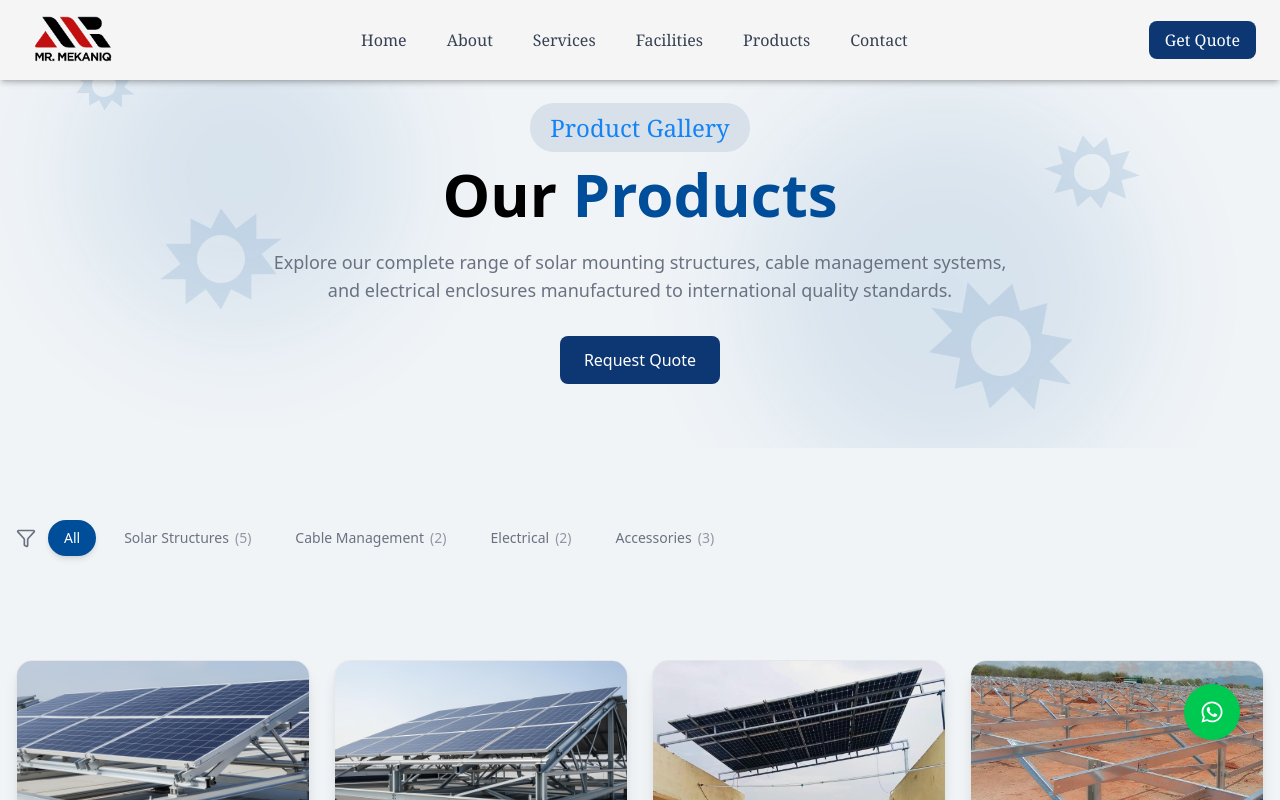
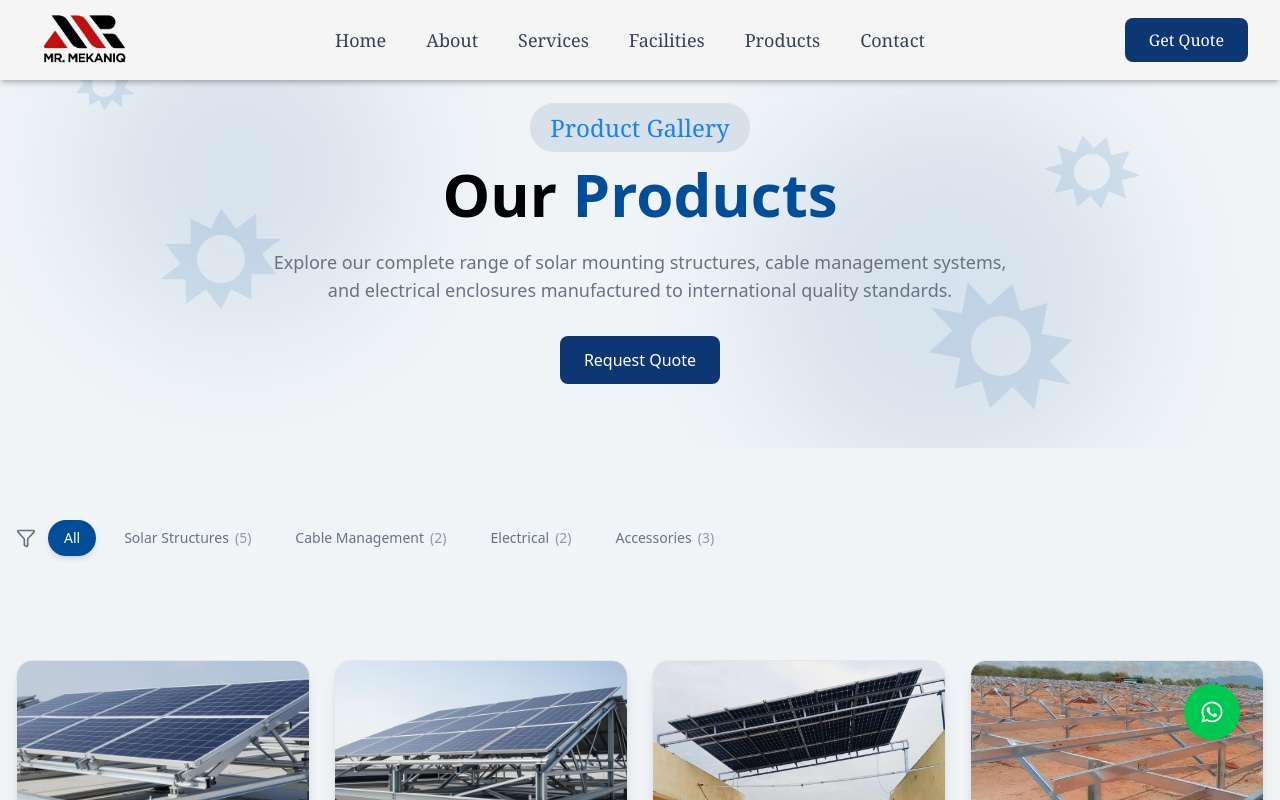
Before and after one commit to abdulbasheeth/azaar-proj, a React (Vite) app: page /products in a window 1280 px wide. Shown: the top 800 px of the page. Built offline with nearby package versions, Linux system fonts and the light colour scheme.

Commit message:
Mobile Nvabra logo chnaged

```diff
--- a/src/components/Layout/Navbar.jsx
+++ b/src/components/Layout/Navbar.jsx
@@ -1,7 +1,6 @@
 import React, { useState } from "react";
 import { Link, useNavigate, useLocation } from "react-router-dom";
 import logo from "../../assets/Meekaniq.png";
-
 import { FaBars, FaTimes } from "react-icons/fa";
 
 const Navbar = () => {
@@ -11,12 +10,18 @@ const Navbar = () => {
 
   const scrollToSection = (id) => {
     if (location.pathname !== "/") {
-      navigate("/", { replace: false });
+      navigate("/");
       setTimeout(() => {
-        document.getElementById(id)?.scrollIntoView({ behavior: "smooth" });
+        const element = document.getElementById(id);
+        if (element) {
+          element.scrollIntoView({ behavior: "smooth" });
+        }
       }, 100);
     } else {
-      document.getElementById(id)?.scrollIntoView({ behavior: "smooth" });
+      const element = document.getElementById(id);
+      if (element) {
+        element.scrollIntoView({ behavior: "smooth" });
+      }
     }
     setIsMenuOpen(false);
   };
@@ -27,51 +32,86 @@ const Navbar = () => {
 
   return (
     <nav className="bg-[#f5f5f5] h-20 font-serif shadow-md fixed w-full z-50">
-      <div className="container mx-auto flex items-center justify-between h-full px-4 lg:px-6">
+      <div className="container mx-auto flex items-center justify-between h-full px-4 lg:px-8">
 
         {/* Left: Logo */}
         <div className="flex-shrink-0">
           <Link to="/">
-            <img src={logo} alt="Logo" className="w-24 h-20 object-contain" />
+            <img
+              src={logo}
+              alt="Meekaniq Logo"
+              className="w-auto h-16 object-contain"
+            />
           </Link>
         </div>
 
         {/* Center: Desktop Menu */}
-        <ul className="hidden lg:flex gap-10 text-gray-700 font-medium text-center items-center mx-auto">
+        <ul className="hidden lg:flex gap-10 text-gray-700 font-medium items-center mx-auto">
           <li>
-            <button onClick={() => scrollToSection("Home")} className="hover:text-[#0D3773] transition-colors">Home</button>
+            <button
+              onClick={() => scrollToSection("Home")}
+              className="hover:text-[#0D3773] transition-colors duration-300 text-lg"
+            >
+              Home
+            </button>
           </li>
           <li>
-            <button onClick={() => scrollToSection("About")} className="hover:text-[#0D3773] transition-colors">About</button>
+            <button
+              onClick={() => scrollToSection("About")}
+              className="hover:text-[#0D3773] transition-colors duration-300 text-lg"
+            >
+              About
+            </button>
           </li>
           <li>
-            <button onClick={() => scrollToSection("Services")} className="hover:text-[#0D3773] transition-colors">Services</button>
+            <button
+              onClick={() => scrollToSection("Services")}
+              className="hover:text-[#0D3773] transition-colors duration-300 text-lg"
+            >
+              Services
+            </button>
           </li>
           <li>
-            <button onClick={() => scrollToSection("Facilities")} className="hover:text-[#0D3773] transition-colors">Facilities</button>
+            <button
+              onClick={() => scrollToSection("Facilities")}
+              className="hover:text-[#0D3773] transition-colors duration-300 text-lg"
+            >
+              Facilities
+            </button>
           </li>
           <li>
-            <Link to="/products" className="hover:text-[#0D3773] transition-colors">Products</Link>
+            <Link
+              to="/products"
+              className="hover:text-[#0D3773] transition-colors duration-300 text-lg"
+            >
+              Products
+            </Link>
           </li>
           <li>
-            <button onClick={() => scrollToSection("Contact")} className="hover:text-[#0D3773] transition-colors">Contact</button>
+            <button
+              onClick={() => scrollToSection("Contact")}
+              className="hover:text-[#0D3773] transition-colors duration-300 text-lg"
+            >
+              Contact
+            </button>
           </li>
         </ul>
 
         {/* Right: Desktop Get Quote Button */}
         <div className="hidden lg:block">
-          <button onClick={() => scrollToSection("Contact")}>
-            <span className="bg-[#0D3773] text-white px-4 py-2 rounded-lg hover:bg-[#09295a] transition-colors duration-300">
-              Get Quote
-            </span>
+          <button
+            onClick={() => scrollToSection("Contact")}
+            className="bg-[#0D3773] text-white px-6 py-2.5 rounded-lg hover:bg-[#09295a] transition-all duration-300 hover:shadow-lg"
+          >
+            Get Quote
           </button>
         </div>
 
         {/* Mobile Menu Button */}
         <button
-          className="lg:hidden text-gray-700 text-2xl"
+          className="lg:hidden text-gray-700 text-2xl p-2 hover:bg-gray-100 rounded-lg transition-colors"
           onClick={() => setIsMenuOpen(!isMenuOpen)}
-          aria-label="Toggle menu"
+          aria-label={isMenuOpen ? "Close menu" : "Open menu"}
         >
           {isMenuOpen ? <FaTimes /> : <FaBars />}
         </button>
@@ -79,115 +119,116 @@ const Navbar = () => {
         {/* Mobile Menu Overlay */}
         <div
           className={`lg:hidden fixed inset-0 transition-all duration-300 ease-in-out ${
-            isMenuOpen ? "visible" : "invisible"
+            isMenuOpen ? "visible bg-black/30" : "invisible"
           }`}
           style={{ zIndex: 60 }}
           onClick={() => setIsMenuOpen(false)}
         >
-          {/* Mobile Menu Panel - Dark Theme for Better Contrast */}
+          {/* Mobile Menu Panel */}
           <div
-            className={`absolute top-0 rounded-2xl right-0 h-full w-64 transform transition-transform duration-300 ease-in-out ${
+            className={`absolute top-0 right-0 h-full w-80 sm:w-96 transform transition-transform duration-300 ease-in-out ${
               isMenuOpen ? "translate-x-0" : "translate-x-full"
             }`}
             onClick={(e) => e.stopPropagation()}
             style={{
-              background: "rgba(15, 25, 45, 0.95)", // Dark blue background
-              backdropFilter: "blur(12px) saturate(180%)",
-              WebkitBackdropFilter: "blur(12px) saturate(180%)",
-              borderLeft: "1px solid rgba(255, 255, 255, 0.15)",
-              boxShadow: "0 8px 32px rgba(0, 0, 0, 0.3)",
+              background: "linear-gradient(135deg, rgba(13, 55, 115, 0.98) 0%, rgba(9, 41, 90, 0.98) 100%)",
+              backdropFilter: "blur(10px)",
+              WebkitBackdropFilter: "blur(10px)",
+              boxShadow: "-4px 0 20px rgba(0, 0, 0, 0.3)",
             }}
           >
             {/* Mobile Menu Header */}
-            <div className="flex justify-between items-center p-4 pb-4 border-b border-white/10">
-              <Link to="/" onClick={() => setIsMenuOpen(false)}>
-                <img src={logo} alt="Logo" className="w-25 h-25 object-contain" />
+            <div className="flex justify-between items-center p-6 border-b border-white/20">
+              <Link
+                to="/"
+                onClick={() => setIsMenuOpen(false)}
+                className="bg-white p-3 rounded-xl shadow-lg hover:shadow-xl transition-shadow duration-300"
+              >
+                <img
+                  src={logo}
+                  alt="Meekaniq Logo"
+                  className="w-auto h-12 object-contain"
+                />
               </Link>
               <button
                 onClick={() => setIsMenuOpen(false)}
-                className="text-white text-2xl hover:text-[#4dabf7] transition-colors bg-white/10 p-2 rounded-full hover:bg-white/20"
+                className="text-white text-2xl hover:text-[#4dabf7] transition-colors bg-white/10 p-3 rounded-full hover:bg-white/20"
                 aria-label="Close menu"
               >
                 <FaTimes />
               </button>
             </div>
 
-            {/* Mobile Menu Items - White Text for Better Contrast */}
-            <ul className="flex flex-col p-6 space-y-2 ">
+            {/* Mobile Menu Items */}
+            <ul className="flex flex-col p-6 space-y-1">
               <li>
                 <button
                   onClick={() => scrollToSection("Home")}
-                  className="w-full text-left text-white hover:text-[#4dabf7] transition-all py-3 px-4 font-medium hover:bg-white/10 rounded-lg active:bg-white/15"
+                  className="w-full text-left text-white hover:text-[#4dabf7] transition-all py-4 px-6 text-lg font-medium hover:bg-white/10 rounded-xl active:bg-white/15 flex items-center"
                 >
-                  Home
+                  <span className="mr-3">🏠</span> Home
                 </button>
               </li>
               <li>
                 <button
                   onClick={() => scrollToSection("About")}
-                  className="w-full text-left text-white hover:text-[#4dabf7] transition-all py-3 px-4 font-medium hover:bg-white/10 rounded-lg active:bg-white/15"
+                  className="w-full text-left text-white hover:text-[#4dabf7] transition-all py-4 px-6 text-lg font-medium hover:bg-white/10 rounded-xl active:bg-white/15 flex items-center"
                 >
-                  About
+                  <span className="mr-3">ℹ️</span> About
                 </button>
               </li>
               <li>
                 <button
                   onClick={() => scrollToSection("Services")}
-                  className="w-full text-left text-white hover:text-[#4dabf7] transition-all py-3 px-4 font-medium hover:bg-white/10 rounded-lg active:bg-white/15"
+                  className="w-full text-left text-white hover:text-[#4dabf7] transition-all py-4 px-6 text-lg font-medium hover:bg-white/10 rounded-xl active:bg-white/15 flex items-center"
                 >
-                  Services
+                  <span className="mr-3">🛠️</span> Services
                 </button>
               </li>
               <li>
                 <button
                   onClick={() => scrollToSection("Facilities")}
-                  className="w-full text-left text-white hover:text-[#4dabf7] transition-all py-3 px-4 font-medium hover:bg-white/10 rounded-lg active:bg-white/15"
+                  className="w-full text-left text-white hover:text-[#4dabf7] transition-all py-4 px-6 text-lg font-medium hover:bg-white/10 rounded-xl active:bg-white/15 flex items-center"
                 >
-                  Facilities
+                  <span className="mr-3">🏭</span> Facilities
                 </button>
               </li>
               <li>
                 <Link
                   to="/products"
                   onClick={handleProductsClick}
-                  className="block text-white hover:text-[#4dabf7] transition-all py-3 px-4 font-medium hover:bg-white/10 rounded-lg active:bg-white/15"
+                  className="block text-white hover:text-[#4dabf7] transition-all py-4 px-6 text-lg font-medium hover:bg-white/10 rounded-xl active:bg-white/15 flex items-center"
                 >
-                  Products
+                  <span className="mr-3">📦</span> Products
                 </Link>
               </li>
               <li>
                 <button
                   onClick={() => scrollToSection("Contact")}
-                  className="w-full text-left text-white hover:text-[#4dabf7] transition-all py-3 px-4 font-medium hover:bg-white/10 rounded-lg active:bg-white/15"
+                  className="w-full text-left text-white hover:text-[#4dabf7] transition-all py-4 px-6 text-lg font-medium hover:bg-white/10 rounded-xl active:bg-white/15 flex items-center"
                 >
-                  Contact
+                  <span className="mr-3">📞</span> Contact
                 </button>
               </li>
             </ul>
 
             {/* Mobile Get Quote Button */}
-            <div className="absolute bottom-6 left-6 right-6">
+            <div className="absolute bottom-8 left-6 right-6">
               <button
-                onClick={() => scrollToSection("Contact")}
-                className="w-full"
+                onClick={() => {
+                  scrollToSection("Contact");
+                  setIsMenuOpen(false);
+                }}
+                className="w-full group"
               >
                 <span
-                  className="block text-white text-center px-4 py-3 rounded-lg font-medium transition-all duration-300 hover:shadow-lg"
+                  className="block text-white text-center px-6 py-4 rounded-xl font-semibold text-lg transition-all duration-300 hover:shadow-2xl transform group-hover:-translate-y-1"
                   style={{
-                    background: "linear-gradient(135deg, rgba(77, 171, 247, 0.9), rgba(13, 55, 115, 0.9))",
-                    backdropFilter: "blur(8px)",
+                    background: "linear-gradient(135deg, #4dabf7 0%, #0D3773 100%)",
                     boxShadow: "0 4px 15px rgba(77, 171, 247, 0.4)"
                   }}
-                  onMouseEnter={(e) => {
-                    e.currentTarget.style.background = "linear-gradient(135deg, rgba(77, 171, 247, 0.95), rgba(13, 55, 115, 0.95))";
-                    e.currentTarget.style.boxShadow = "0 6px 20px rgba(77, 171, 247, 0.5)";
-                  }}
-                  onMouseLeave={(e) => {
-                    e.currentTarget.style.background = "linear-gradient(135deg, rgba(77, 171, 247, 0.9), rgba(13, 55, 115, 0.9))";
-                    e.currentTarget.style.boxShadow = "0 4px 15px rgba(77, 171, 247, 0.4)";
-                  }}
                 >
-                  Get Quote
+                  Get Free Quote
                 </span>
               </button>
             </div>
```
